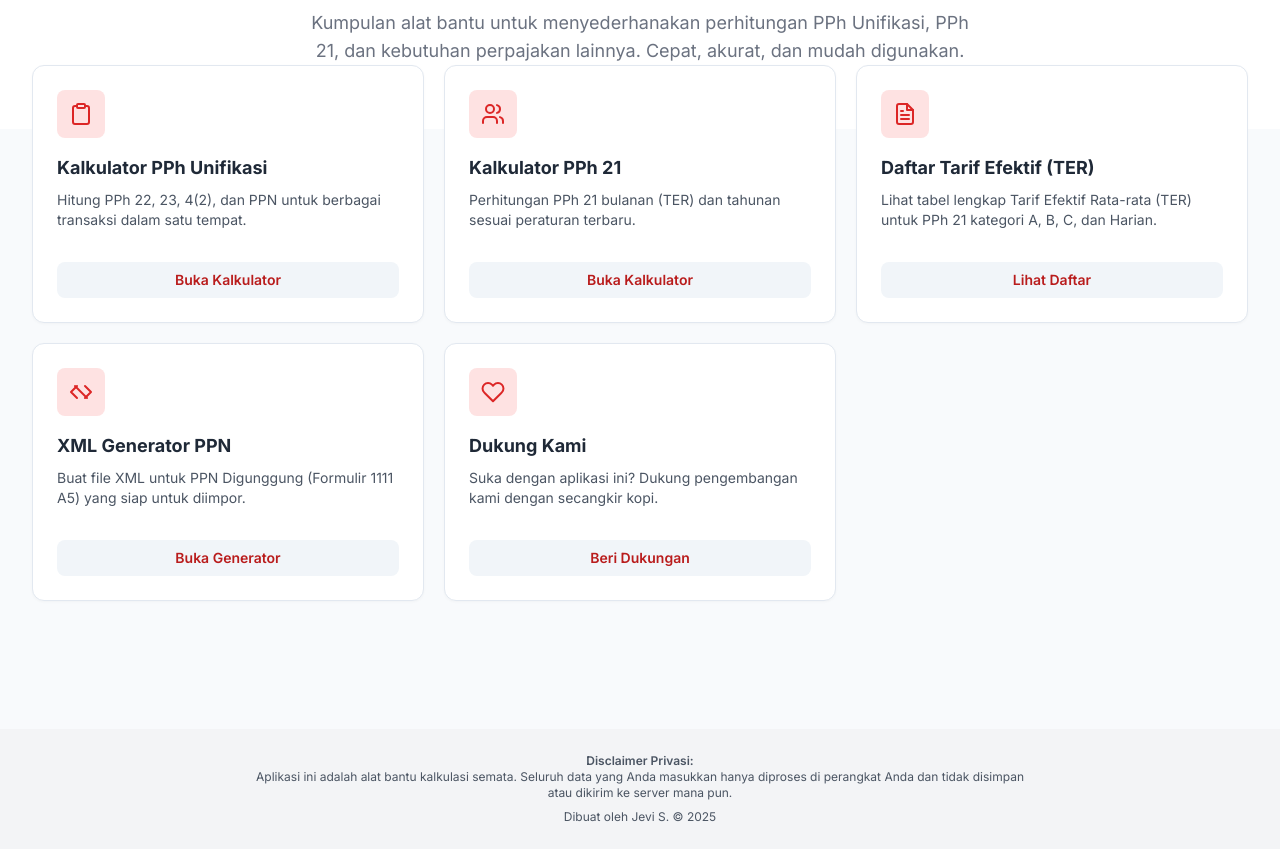
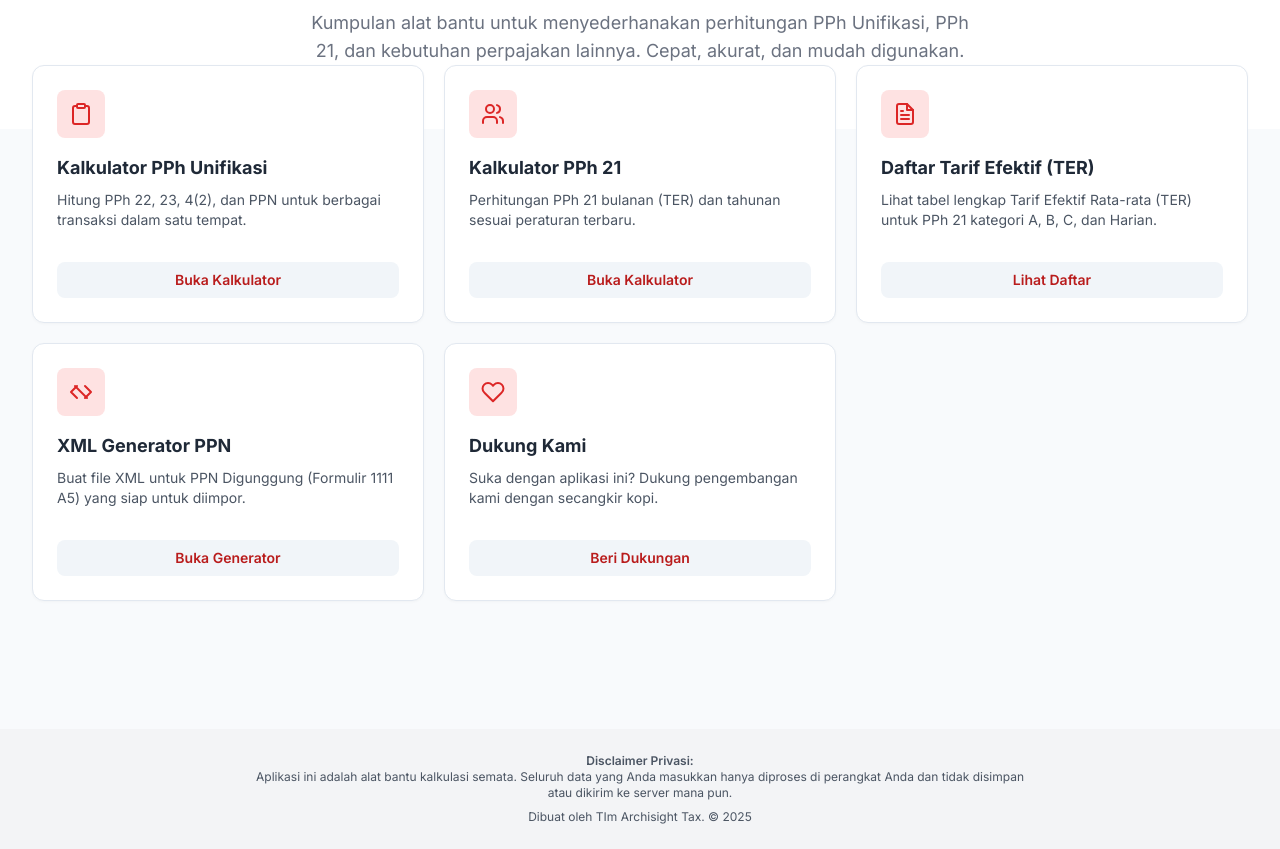
Before and after one commit to mashiker/trialtoolspajak, a plain HTML site: page index.html in a window 1280 px wide. Shown: the part 180-1029 px from the top of the page. Drawn offline with nearby package versions, Linux system fonts and the light colour scheme.

Commit message:
Update index.html

```diff
--- a/index.html
+++ b/index.html
@@ -162,7 +162,7 @@
             <div class="max-w-3xl mx-auto text-xs text-gray-600">
                 <p class="font-semibold">Disclaimer Privasi:</p>
                 <p>Aplikasi ini adalah alat bantu kalkulasi semata. Seluruh data yang Anda masukkan hanya diproses di perangkat Anda dan tidak disimpan atau dikirim ke server mana pun.</p>
-                <p class="mt-2">Dibuat oleh Jevi S. &copy; 2025</p>
+                <p class="mt-2">Dibuat oleh TIm Archisight Tax. &copy; 2025</p>
             </div>
         </footer>
     </div>
```
